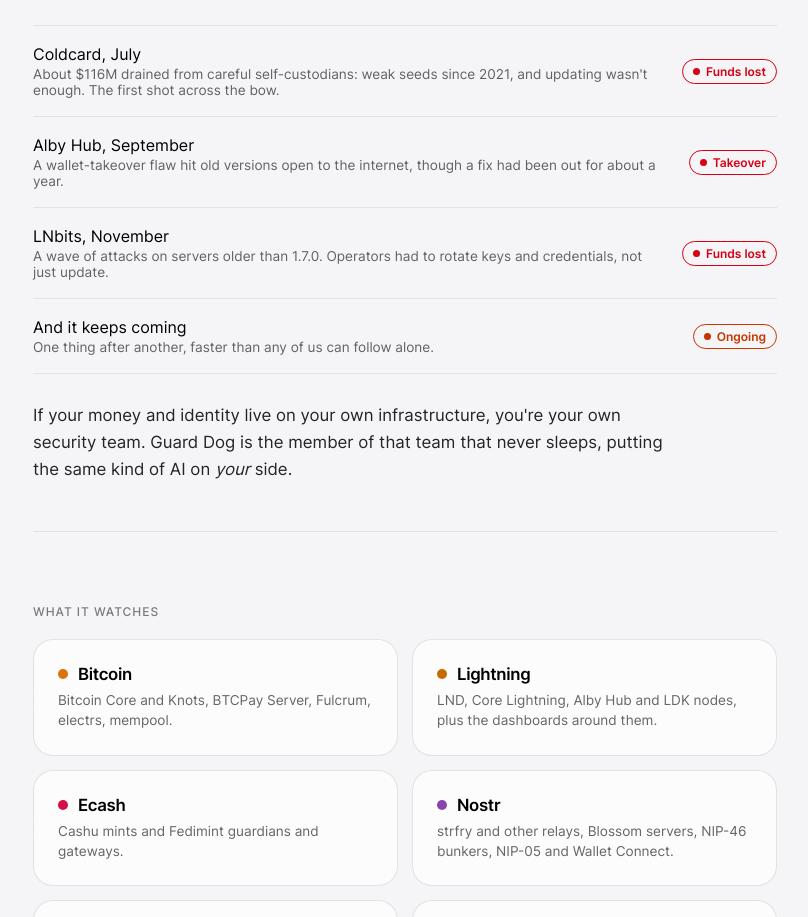
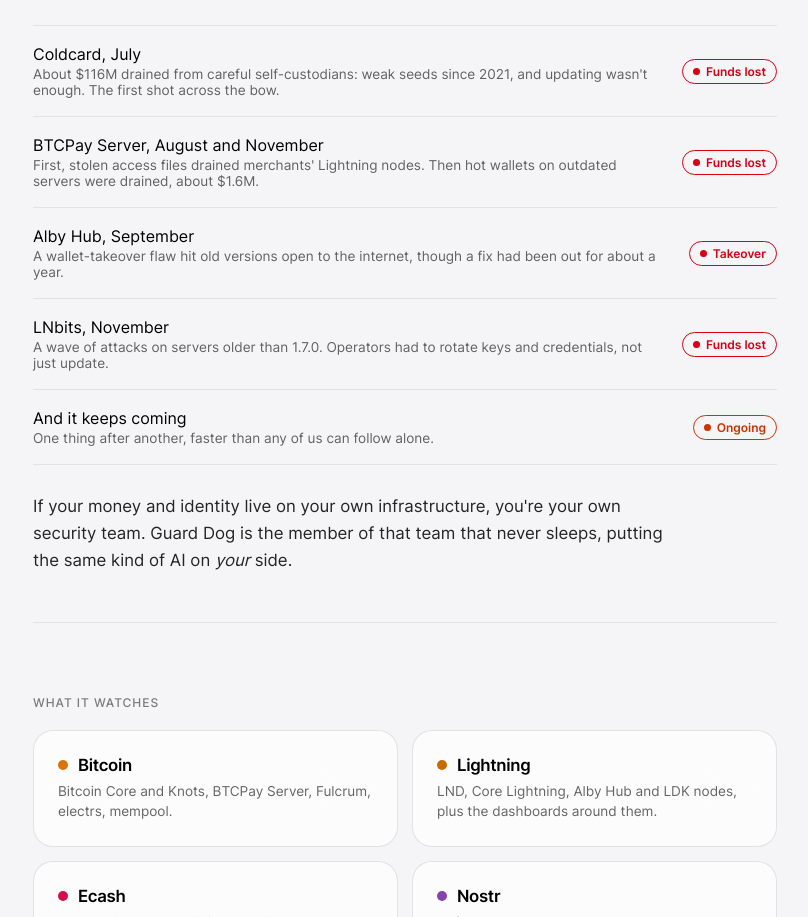
Before and after one commit to MaxSikorski/guard-dog, a plain HTML site: page docs/index.html in a window 1280 px wide. Shown: the part 1080-1997 px from the top of the page, without its empty margins (235-1043 px from the left). Drawn offline with Linux system fonts and the light colour scheme.

Commit message:
Add the BTCPay Server attacks to why I'm building this
BTCPay Server belongs on this list. In August, attackers with no login stole
the access files for merchants' Lightning nodes and drained their channels.
In November, hot wallets on outdated servers were drained, about $1.6M, and
operators were told to move to fresh servers and wallets. It now sits in date
order between Coldcard and Alby Hub, on both the README and the website.

The site still passes my design-conformance check (12 of 12).

```diff
--- a/docs/index.html
+++ b/docs/index.html
@@ -326,6 +326,7 @@
             <p class="lead">AI has made finding holes in software cheap, fast and available to anyone. Swarms of AI agents can comb through open-source code around the clock, and the people attacking our stack have those tools too. 2026 made it clear:</p>
             <div class="links">
                 <div class="link-row"><span class="link-label">Coldcard, July<span class="link-sub">About $116M drained from careful self-custodians: weak seeds since 2021, and updating wasn't enough. The first shot across the bow.</span></span><span class="sev critical">Funds lost</span></div>
+                <div class="link-row"><span class="link-label">BTCPay Server, August and November<span class="link-sub">First, stolen access files drained merchants' Lightning nodes. Then hot wallets on outdated servers were drained, about $1.6M.</span></span><span class="sev critical">Funds lost</span></div>
                 <div class="link-row"><span class="link-label">Alby Hub, September<span class="link-sub">A wallet-takeover flaw hit old versions open to the internet, though a fix had been out for about a year.</span></span><span class="sev critical">Takeover</span></div>
                 <div class="link-row"><span class="link-label">LNbits, November<span class="link-sub">A wave of attacks on servers older than 1.7.0. Operators had to rotate keys and credentials, not just update.</span></span><span class="sev critical">Funds lost</span></div>
                 <div class="link-row"><span class="link-label">And it keeps coming<span class="link-sub">One thing after another, faster than any of us can follow alone.</span></span><span class="sev high">Ongoing</span></div>
```
Also changed, not shown: 1 other file.
